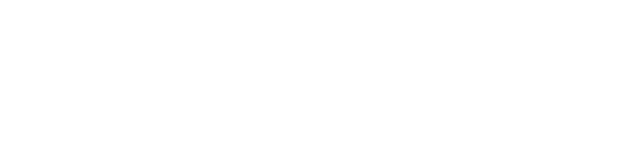
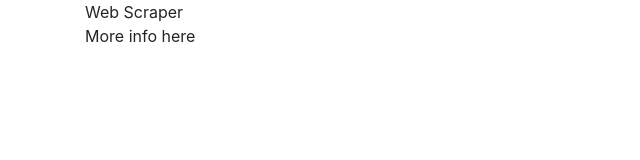
Before and after one commit to micaelabray/MongooseCheerio, a website: page public/index.html in a window 1280 px wide. Shown: the whole page, without its empty margins (0-640 px from the left). Drawn offline with nearby package versions, Linux system fonts and the light colour scheme.

Commit message:
Sets up index to have bootstrap and be viewable

```diff
--- a/public/index.html
+++ b/public/index.html
@@ -5,8 +5,27 @@
     <meta name="viewport" content="width=device-width, initial-scale=1.0">
     <meta http-equiv="X-UA-Compatible" content="ie=edge">
     <title>Scraper</title>
+    <link rel="stylesheet" href="https://stackpath.bootstrapcdn.com/bootstrap/4.3.1/css/bootstrap.min.css" integrity="sha384-ggOyR0iXCbMQv3Xipma34MD+dH/1fQ784/j6cY/iJTQUOhcWr7x9JvoRxT2MZw1T" crossorigin="anonymous">
 </head>
 <body>
+    <div class="container">
+        <div class="row">
+            <div class="col-12">
+                Web Scraper
+            </div>
+        </div>
 
+        <div class="row">
+            <div class="col-12">
+                More info here
+            </div>
+        </div>
+    </div>
+
+
+
+    <script src="https://code.jquery.com/jquery-3.3.1.slim.min.js" integrity="sha384-q8i/X+965DzO0rT7abK41JStQIAqVgRVzpbzo5smXKp4YfRvH+8abtTE1Pi6jizo" crossorigin="anonymous"></script>
+    <script src="https://cdnjs.cloudflare.com/ajax/libs/popper.js/1.14.7/umd/popper.min.js" integrity="sha384-UO2eT0CpHqdSJQ6hJty5KVphtPhzWj9WO1clHTMGa3JDZwrnQq4sF86dIHNDz0W1" crossorigin="anonymous"></script>
+    <script src="https://stackpath.bootstrapcdn.com/bootstrap/4.3.1/js/bootstrap.min.js" integrity="sha384-JjSmVgyd0p3pXB1rRibZUAYoIIy6OrQ6VrjIEaFf/nJGzIxFDsf4x0xIM+B07jRM" crossorigin="anonymous"></script>
 </body>
 </html>
```
